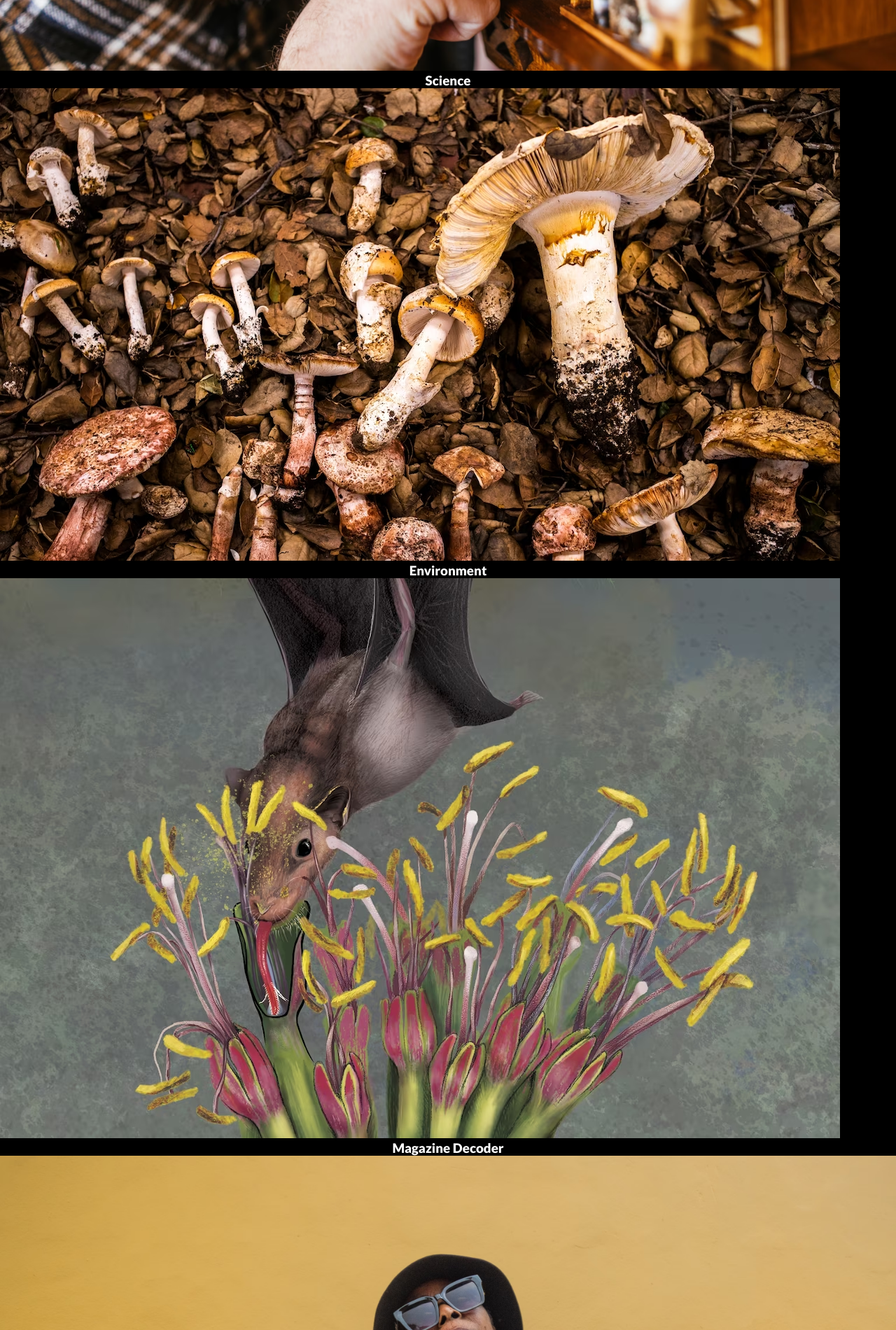
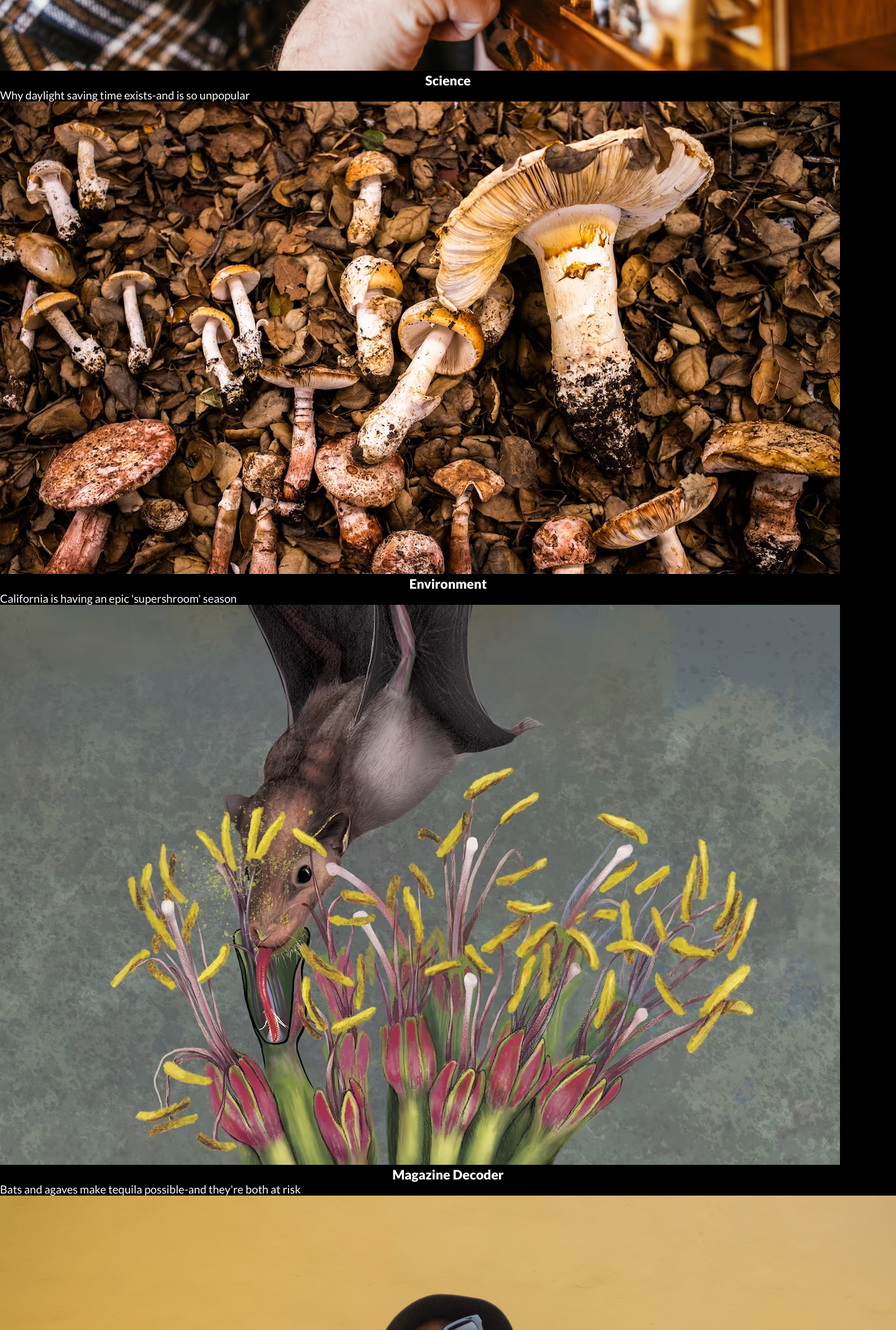
Before and after one commit to zo-world/natgeo, a plain HTML site: page index.html in a window 1280 px wide. Shown: the part 5540-7440 px from the top of the page at 70% size. Drawn offline with Linux system fonts and the light colour scheme.

Commit message:
Update Assignment 1

```diff
--- a/index.html
+++ b/index.html
@@ -66,35 +66,35 @@
           <img src="daylight.avif" alt="">
           <div>
             <h3>Science</h3>
-            <p></p>
+            <p>Why daylight saving time exists-and is so unpopular</p>
           </div>
         </div>
         <div>
           <img src="mushrooms.avif" alt="">
           <div>
             <h3>Environment</h3>
-            <p></p>
+            <p>California is having an epic 'supershroom' season</p>
           </div>
         </div>
         <div>
           <img src="bats.avif" alt="">
           <div>
             <h3>Magazine Decoder</h3>
-            <p></p>
+            <p>Bats and agaves make tequila possible-and they're both at risk</p>
           </div>
         </div>
         <div>
           <img src="woman.avif" alt="">
           <div>
             <h3>Paid Content</h3>
-            <p></p>
+            <p>The African women taking center stage</p>
           </div>
         </div>
         <div>
           <img src="eggs.avif" alt="">
           <div>
             <h3>Science</h3>
-            <p></p>
+            <p>What to know about freezing your eggs</p>
           </div>
         </div>
           </div>
```
